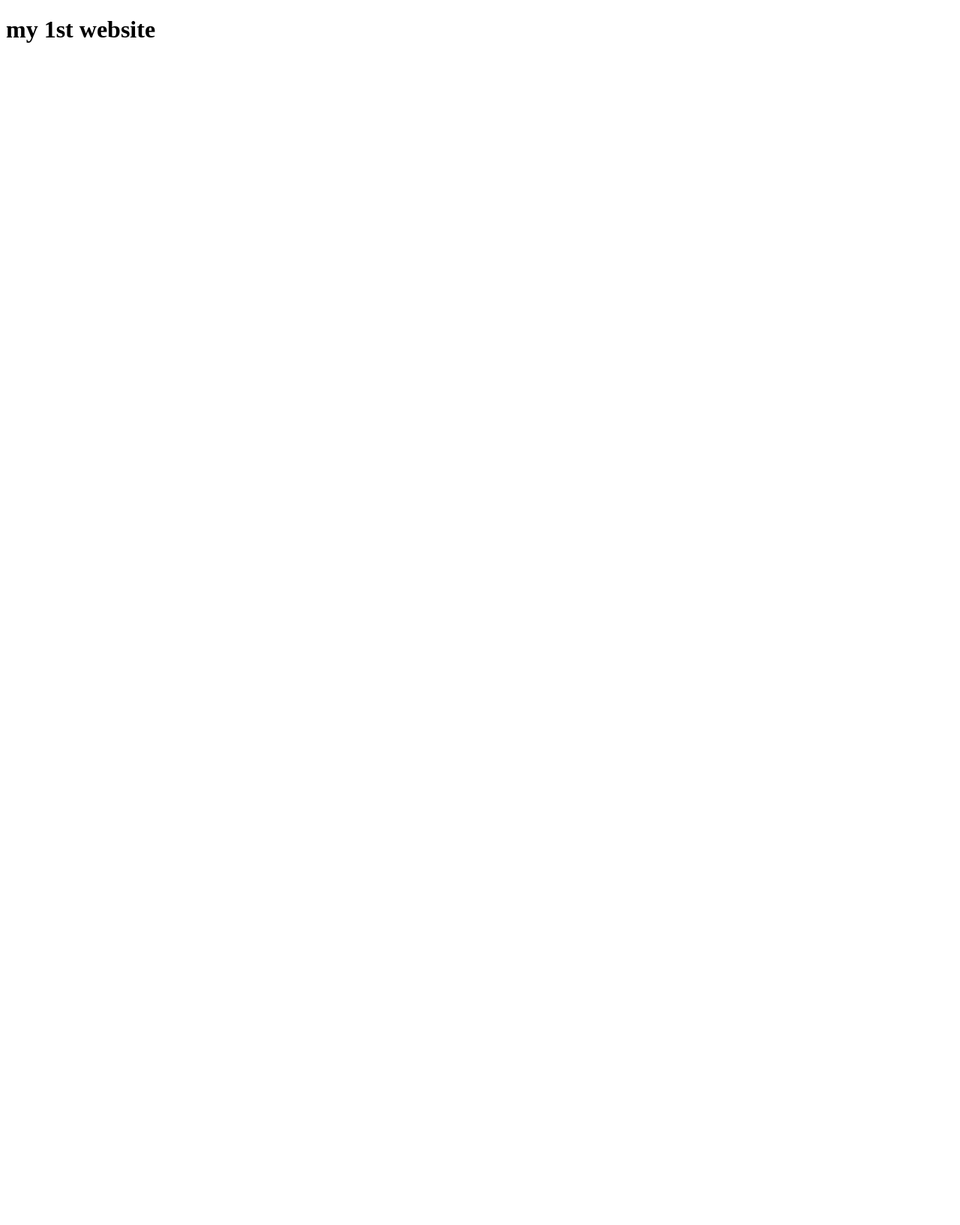
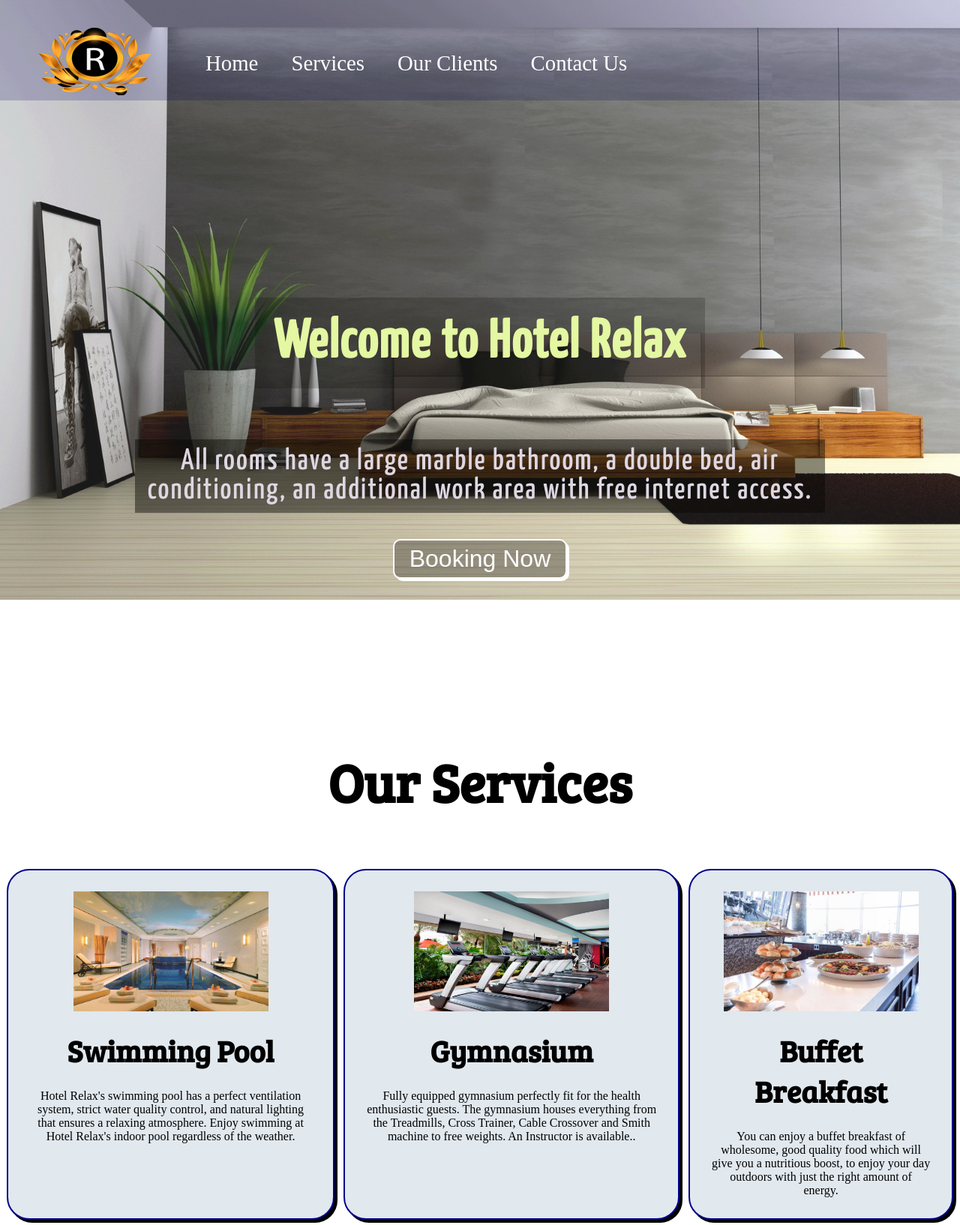
Before and after one commit to rkonik2018/my-1st-website, a plain HTML site: page index.html in a window 1280 px wide. Shown: the top 1634 px of the page at 75% size. Before the commit the page ends 800 px from the top, so only its background shows below. Drawn offline with Linux system fonts and the light colour scheme.

Commit message:
added top part

```diff
--- a/index.html
+++ b/index.html
@@ -4,9 +4,109 @@
     <meta charset="UTF-8">
     <meta http-equiv="X-UA-Compatible" content="IE=edge">
     <meta name="viewport" content="width=device-width, initial-scale=1.0">
-    <title>Document</title>
+    <link rel="preconnect" href="https://fonts.googleapis.com">
+<link rel="preconnect" href="https://fonts.gstatic.com" crossorigin>
+<link href="https://fonts.googleapis.com/css2?family=Anton&family=Yanone+Kaffeesatz:wght@500&display=swap" rel="stylesheet">
+<link rel="preconnect" href="https://fonts.googleapis.com">
+<link rel="preconnect" href="https://fonts.gstatic.com" crossorigin>
+<link href="https://fonts.googleapis.com/css2?family=Bree+Serif&display=swap" rel="stylesheet">
+    <link rel="stylesheet" href="style.css">
+    <title>Hotel Relax: A clean bed for a tired soul.</title>
 </head>
 <body>
-    <h1>my 1st website</h1>
+    <nav id="navbar">
+        <div id="logo">
+            <img src="/logo.png" alt="Hotel Relax">
+
+        </div>
+
+        <ul>
+            <li class="item"><a href="#home">Home</a></li>
+            <li class="item"><a href="#services-container">Services</a></li>
+            <li class="item"><a href="#client-section">Our Clients</a></li>
+            <li class="item"><a href="#contact">Contact Us</a></li>
+        </ul>
+
+    </nav>
+   <section id="home">
+        <h1 class="h-primary">Welcome to Hotel Relax</h1><br>
+        <p>All rooms have a large marble bathroom, a double bed, air conditioning, an additional work area with free internet access.</p><br>
+        <button class="btn">Booking Now</button>
+   </section>
+
+   <section id="services-container">
+    <h1 class="h-primary center">Our Services</h1>
+    <div id="services">
+        <div class="box">
+            <img src="pool.jpg" alt="">
+            <h2 class="h-secondary center">Swimming Pool</h2>
+            <p class="center">Hotel Relax's swimming pool has a perfect ventilation system, strict water quality control, and natural lighting that ensures a relaxing atmosphere.
+                Enjoy swimming at Hotel Relax's indoor pool regardless of the weather.</p>
+        </div>
+
+        <div class="box">
+            <img src="gym.jpg" alt="">
+            <h2 class="h-secondary center">Gymnasium</h2>
+            <p class="center"> Fully equipped gymnasium perfectly fit for the health enthusiastic guests. The gymnasium houses everything from the Treadmills, Cross Trainer, Cable Crossover and Smith machine to free weights. An Instructor is available..</p>
+        </div>
+
+        <div class="box">
+            <img src="bkfst.jpg" alt="">
+            <h2 class="h-secondary center">Buffet Breakfast</h2>
+            <p class="center">You can enjoy a buffet breakfast of wholesome, good quality food which will give you a nutritious boost, to enjoy your day outdoors with just the right amount of energy.</p>
+        </div>
+    </div>
+   </section>
+
+   <section id="client-section">
+   <h1 class="h-primary center">Our Clients</h1>
+   <div id="clients">
+    <div class="client-item">
+        <img src="hp.png" alt="Our Client">
+    </div>
+
+    <div class="client-item">
+        <img src="samsung.png" alt="Our Client">
+    </div>
+
+    <div class="client-item">
+        <img src="microsoft.png" alt="Our Client">
+    </div>
+   </div>
+   </section>
+
+   <section id="contact">
+    <h1 class="h-primary center">Contact Us</h1>
+    <div id="contact-box">
+        <form action="">
+            <div class="form-group">
+                <label for="for name">Name:</label>
+                <input type="text" name="name" id="name" placeholder="Enter your name" autofocus>
+            </div>
+
+            <div class="form-group">
+                <label for="for email">Email:</label>
+                <input type="email" name="name" id="email" placeholder="Enter your email">
+            </div>
+
+            <div class="form-group">
+                <label for="for phone">Phone Number:</label>
+                <input type="phone number" name="name" id="phone" placeholder="Enter your phone number">
+            </div>
+
+            <div class="form-group">
+                <label for="for message">Message:</label>
+                <textarea name="message" id="message" cols="30" rows="10"></textarea>
+            </div>
+            <button style="padding: 5px; font-size: 1.5rem; ">Submit</button>
+        </form>
+    </div>
+   </section>
+
+   <footer>
+    <div class="center">
+        Copyright &copy; www.hotelrelax.com. All rights reserved!
+    </div>
+   </footer>
 </body>
 </html>
--- /dev/null
+++ b/style.css
@@ -0,0 +1,266 @@
+/* CSS Reset */
+*{
+    margin: 0;
+    padding: 0;
+}
+
+/* CSS Variables */
+
+/* Navigation Bar */
+#navbar{
+    display: flex;
+    align-items: center;
+
+}
+
+/* Navigation Bar: Logo & image */
+#logo{
+    margin: 34px 45px;
+}
+
+#logo img{
+    height: 90px;
+    margin: 3px 6px;
+
+
+}
+
+
+
+
+
+
+/* Navigation Bar: List Styling */
+#navbar{
+    position: sticky;
+    top: 0;
+
+}
+
+#navbar ul{
+    display: flex;
+
+
+}
+
+#navbar::before{
+    content: "";
+    background-color: rgb(6, 6, 97);
+    position: absolute;
+    height: 80%;
+    width: 100%;
+    z-index: -1;
+    opacity: .2;
+    top: 0;
+    left: 0;
+}
+
+#navbar ul li{
+    list-style: none;
+    font-size: 1.8rem;
+
+
+
+}
+
+#navbar ul li a{
+    color: white;
+    display: block;
+    padding: 1px 22px;
+    border-radius: 20px;
+    text-decoration: none;
+
+}
+
+#navbar ul li a:hover{
+    color: black;
+    background-color: white;
+    font-size: 2.5rem;
+
+}
+
+
+/* Home Section */
+
+#home{
+    display: flex;
+    flex-direction: column;
+    padding: 0px 180px;
+    height: 800px;
+    justify-content: center;
+    align-items: center;
+
+}
+
+#home::before{
+    content: "";
+    background: url(/bgm1.jpg) no-repeat center center/cover ;
+    position: absolute;
+    height: 100%;
+    width: 100%;
+    z-index: -1;
+    opacity: .9;
+    top: 0;
+    left: 0;
+}
+
+#home h1{
+    color: rgb(228, 247, 162);
+    text-align: center;
+    background-color: rgba(8, 7, 4, 0.192);
+    font-family: 'Yanone Kaffeesatz', sans-serif;
+    letter-spacing: 2px;
+    margin: 50px;
+
+
+}
+
+#home p{
+    color: rgb(222, 215, 226);
+    text-align: center;
+    font-family: 'Yanone Kaffeesatz', sans-serif;
+    font-size: 2.5rem;
+    background-color: rgba(8, 7, 4, 0.466);
+    letter-spacing: 2px;
+    padding: 10px;
+
+}
+
+/* Services Section  */
+#services{
+    margin: 40px 3px;
+    display: flex;
+}
+
+#services  .box{
+    border: 2px solid darkblue;
+    padding: 28px;
+    margin: 3px 6px;
+    border-radius: 30px;
+    background-color: rgb(225, 232, 238);
+    box-shadow: 4px 4px black;
+}
+
+#services  .box img{
+    height: 160px;
+    width: 260px;
+    margin: auto;
+    display: block;
+}
+
+#services{
+
+}
+
+#services{
+
+}
+
+/* Clients Section */
+#client-section{
+    height: 320px;
+    position: relative;
+
+}
+
+#client-section::before{
+    content: "";
+    position: absolute;
+    background: url(/bgm2.jpg) no-repeat;
+    width: 100%;
+    height: 100%;
+    z-index: -1;
+    opacity: .4;
+}
+
+#clients{
+    display: flex;
+    justify-content: center;
+    align-items: center;
+}
+.client-item{
+    padding: 37px;
+}
+#clients img{
+   height: 100px;
+}
+
+/* Contact Section  */
+#contact{
+    position: relative;
+}
+
+#contact::before{
+    content: "";
+    position: absolute;
+    width: 100%;
+    height: 100%;
+    z-index: -1;
+    opacity: .7;
+    background: url(/contact.jpg) no-repeat  center center/cover;
+}
+
+#contact-box{
+    display: flex;
+    justify-content: center;
+    align-items: center;
+    padding-bottom: 34px;
+}
+
+#contact-box input,
+#contact-box textarea{
+    width: 100%;
+    padding: 0.5rem;
+    border-radius: 9px;
+    font-size: 1.3rem;
+}
+
+#contact-box form{
+    width: 40%;
+}
+
+#contact-box label{
+    font-size: 2rem;
+    font-family: 'Yanone Kaffeesatz', sans-serif;
+
+}
+
+footer{
+    font-size: 1.5rem;
+    padding: 10px 20px;
+}
+
+/* Utility Classes */
+.h-primary{
+    font-size: 4.5rem;
+    padding: 25px;
+    font-family: 'Bree Serif', serif;
+}
+
+.h-secondary{
+    font-size: 2.5rem;
+    padding: 25px;
+    font-family: 'Bree Serif', serif;
+}
+
+.btn{
+    padding: 6px 20px;
+    border: 2px solid white;
+    background-color: rgba(0, 0, 0, 0.281);
+    color: white;
+    margin: 17px;
+    font-size: 2rem;
+    box-shadow: 3px 3px white ;
+    border-radius: 10px;
+    cursor: pointer;
+}
+
+.btn:hover{
+    color: black;
+    background-color: aliceblue;
+    box-shadow: 3px 3px black;
+}
+
+.center{
+    text-align: center;
+}
```
Also changed, not shown: apple.png (added), bgm1.jpg (added), bgm2.jpg (added), bkfst.jpg (added), contact.jpg (added), gym.jpg (added), hp.png (added), logo.png (added), microsoft.png (added), pool.jpg (added), samsung.png (added).
